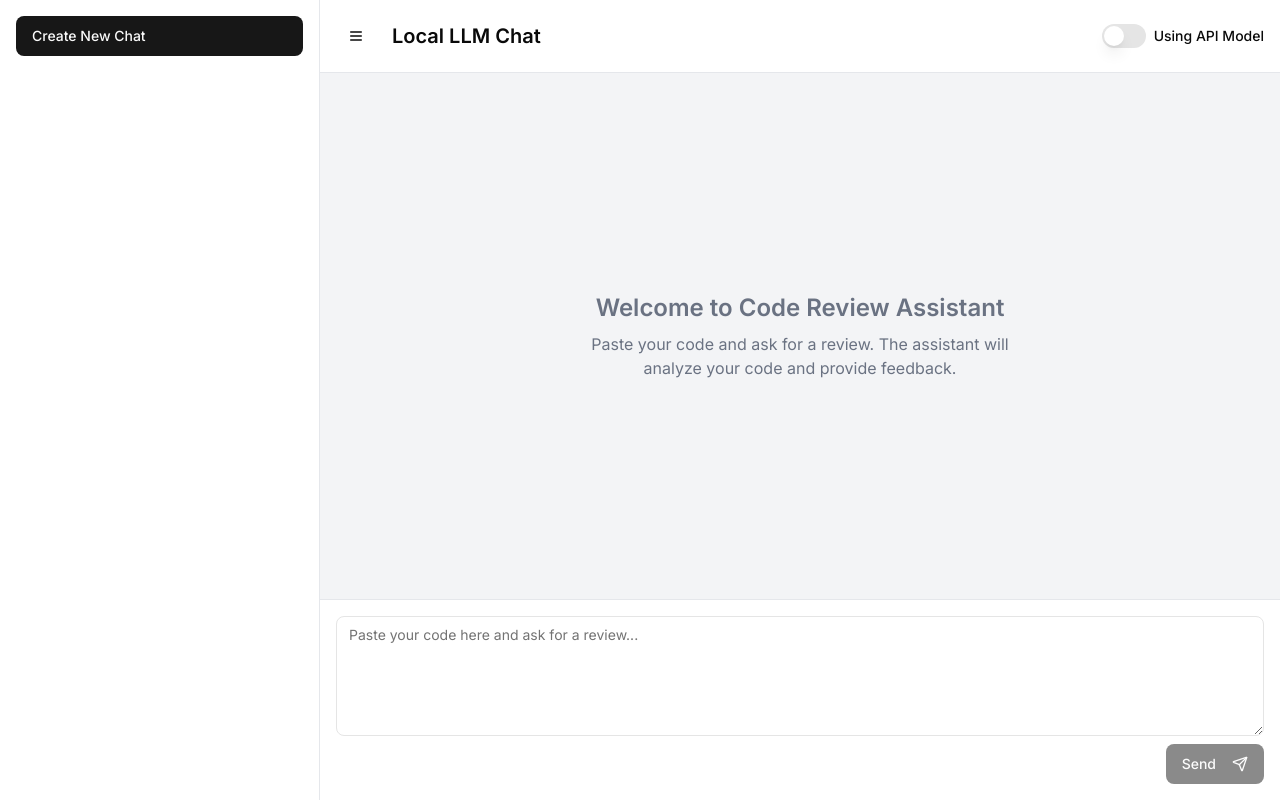
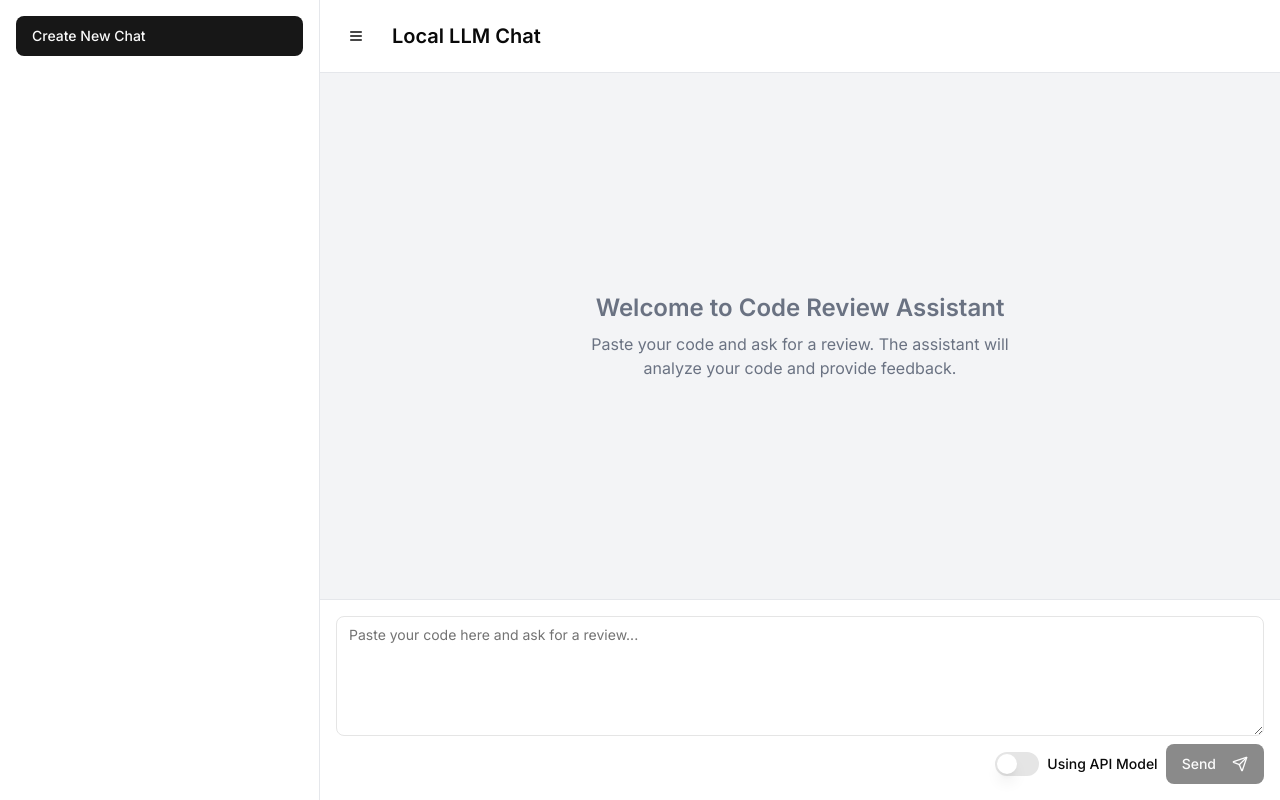
Before and after one commit to tiggercwh/local-llm-chat, a Next.js app: page /shared-layout in a window 1280 px wide. Built offline with nearby package versions, Linux system fonts and the light colour scheme.

Commit message:
refactor: move local llm toggle and state

```diff
--- a/app/shared-layout/chat/[id]/page.tsx
+++ b/app/shared-layout/chat/[id]/page.tsx
@@ -46,12 +46,7 @@ export default function ChatPage({
 
   return (
     <Layout>
-      <Chat
-        messages={messages}
-        setMessages={handleSetMessages}
-        isLocalModel={false}
-        chatId={id}
-      />
+      <Chat messages={messages} setMessages={handleSetMessages} chatId={id} />
     </Layout>
   );
 }
--- a/app/shared-layout/layout.tsx
+++ b/app/shared-layout/layout.tsx
@@ -3,7 +3,8 @@ import "../globals.css";
 import type { Metadata } from "next";
 import { Inter } from "next/font/google";
 import { ThemeProvider } from "@/components/theme-provider";
-import { ChatProvider } from "../../contexts/ChatContext";
+import { ChatProvider } from "@/contexts/ChatContext";
+import { ModelProvider } from "@/contexts/ModelContext";
 
 const inter = Inter({ subsets: ["latin"] });
 
@@ -20,6 +21,7 @@ export default function RootLayout({
   return (
     <html lang="en" suppressHydrationWarning>
       <body className={inter.className}>
+        <ModelProvider>
           <ThemeProvider
             attribute="class"
             defaultTheme="system"
@@ -28,6 +30,7 @@ export default function RootLayout({
           >
             <ChatProvider>{children}</ChatProvider>
           </ThemeProvider>
+        </ModelProvider>
       </body>
     </html>
   );
--- a/components/chat.tsx
+++ b/components/chat.tsx
@@ -8,28 +8,24 @@ import { Message } from "@/lib/types";
 import { Send } from "lucide-react";
 import { useLocalLLM } from "@/hooks/useLocalLLM";
 import { useRouter } from "next/navigation";
+import { useModelContext } from "@/contexts/ModelContext";
+import { ModelSelector } from "./model-selector";
 
 interface ChatProps {
   messages: Message[];
   setMessages: (messages: Message[]) => void;
-  isLocalModel: boolean;
   chatId?: string;
 }
 
-export function Chat({
-  isLocalModel,
-  chatId,
-  setMessages,
-  messages,
-}: ChatProps) {
+export function Chat({ chatId, setMessages, messages }: ChatProps) {
   const router = useRouter();
   const [input, setInput] = useState("");
   const [streamingContent, setStreamingContent] = useState("");
   const [isStreaming, setIsStreaming] = useState(false);
   const messagesEndRef = useRef<HTMLDivElement>(null);
-
+  const { isLocalLLM, setIsLocalLLM } = useModelContext();
   const { generateResponse, isLoading: isLocalLoading } = useLocalLLM();
-  const isLoading = isLocalModel ? isLocalLoading || isStreaming : isStreaming;
+  const isLoading = isLocalLLM ? isLocalLoading || isStreaming : isStreaming;
 
   const handleSubmit = useCallback(
     async (prompt: string) => {
@@ -47,7 +43,7 @@ export function Chat({
       setStreamingContent("");
 
       try {
-        if (isLocalModel) {
+        if (isLocalLLM) {
           // Local Model Logic
           generateResponse(
             updatedMessages,
@@ -111,7 +107,7 @@ export function Chat({
         setStreamingContent("");
       }
     },
-    [isLocalModel, chatId, router, messages, setMessages]
+    [isLocalLLM, chatId, router, messages, setMessages]
   );
 
   // Handle initial prompt on mount
@@ -192,7 +188,11 @@ export function Chat({
             className="min-h-[120px] resize-y font-mono"
             disabled={isLoading}
           />
-          <div className="flex justify-end">
+          <div className="flex justify-end space-x-2">
+            <ModelSelector
+              isLocalModel={isLocalLLM}
+              onTypeChange={setIsLocalLLM}
+            />
             <Button type="submit" disabled={isLoading || !input.trim()}>
               {isLoading ? "Processing..." : "Send"}
               {!isLoading && <Send className="ml-2 h-4 w-4" />}
--- a/components/home-chat.tsx
+++ b/components/home-chat.tsx
@@ -9,11 +9,15 @@ import { Send } from "lucide-react";
 import { useRouter } from "next/navigation";
 import { useChat } from "@/contexts/ChatContext";
 import { v4 as uuidv4 } from "uuid";
+import { ModelSelector } from "./model-selector";
+import { useModelContext } from "@/contexts/ModelContext";
 
 export function HomeChat() {
   const router = useRouter();
   const [input, setInput] = useState("");
   const { addChatHistory } = useChat();
+  const { isLocalLLM, setIsLocalLLM } = useModelContext();
+
   const messagesEndRef = useRef<HTMLDivElement>(null);
 
   const handleSubmit = async (prompt: string) => {
@@ -66,7 +70,11 @@ export function HomeChat() {
             placeholder="Paste your code here and ask for a review..."
             className="min-h-[120px] resize-y font-mono"
           />
-          <div className="flex justify-end">
+          <div className="flex justify-end space-x-2">
+            <ModelSelector
+              isLocalModel={isLocalLLM}
+              onTypeChange={setIsLocalLLM}
+            />
             <Button type="submit" disabled={!input.trim()}>
               Send
               <Send className="ml-2 h-4 w-4" />
--- a/components/layout.tsx
+++ b/components/layout.tsx
@@ -3,7 +3,6 @@
 import { useState } from "react";
 import { Button } from "@/components/ui/button";
 import { Menu } from "lucide-react";
-import { ModelSelector } from "@/components/model-selector";
 import { ChatHistoryArea } from "@/components/chat-history-area";
 import { useChat } from "@/contexts/ChatContext";
 
@@ -14,7 +13,6 @@ interface LayoutProps {
 
 export function Layout({ children, currentChatId }: LayoutProps) {
   const [sidebarOpen, setSidebarOpen] = useState<boolean>(true);
-  const [isLocalModel, setIsLocalModel] = useState<boolean>(false);
   const { chatHistories } = useChat();
 
   return (
@@ -46,12 +44,7 @@ export function Layout({ children, currentChatId }: LayoutProps) {
             </Button>
             <h1 className="ml-4 text-xl font-semibold">Local LLM Chat</h1>
           </div>
-          <ModelSelector
-            isLocalModel={isLocalModel}
-            onTypeChange={setIsLocalModel}
-          />
         </header>
-
         {children}
       </div>
     </div>
--- /dev/null
+++ b/contexts/ModelContext.tsx
@@ -0,0 +1,28 @@
+"use client";
+
+import React, { createContext, useContext, useState } from "react";
+
+interface ModelContextType {
+  isLocalLLM: boolean;
+  setIsLocalLLM: (value: boolean) => void;
+}
+
+const ModelContext = createContext<ModelContextType | undefined>(undefined);
+
+export function ModelProvider({ children }: { children: React.ReactNode }) {
+  const [isLocalLLM, setIsLocalLLM] = useState(false);
+
+  return (
+    <ModelContext.Provider value={{ isLocalLLM, setIsLocalLLM }}>
+      {children}
+    </ModelContext.Provider>
+  );
+}
+
+export function useModelContext() {
+  const context = useContext(ModelContext);
+  if (context === undefined) {
+    throw new Error("useModel must be used within a ModelProvider");
+  }
+  return context;
+}
--- a/hooks/useLocalLLM.ts
+++ b/hooks/useLocalLLM.ts
@@ -1,4 +1,4 @@
-import { useEffect, useRef, useState } from "react";
+import { useRef, useState } from "react";
 import * as webllm from "@mlc-ai/web-llm";
 import { Message } from "@/lib/types";
 
@@ -6,8 +6,7 @@ export function useLocalLLM() {
   const engineRef = useRef<webllm.MLCEngine | null>(null);
   const [isLoading, setIsLoading] = useState(false);
 
-  // Initialize WebLLM on mount
-  useEffect(() => {
+  // Initialize WebLLM
   async function initWebLLM() {
     try {
       console.log("Initializing WebLLM...");
@@ -31,8 +30,6 @@ export function useLocalLLM() {
       console.error("Error initializing WebLLM:", error);
     }
   }
-    initWebLLM();
-  }, []);
 
   // Function to generate response using local LLM
   const generateResponse = async (
@@ -41,6 +38,9 @@ export function useLocalLLM() {
     onFinish: (msg: string) => void
   ) => {
     setIsLoading(true);
+    if (!engineRef.current) {
+      await initWebLLM();
+    }
     let curMessage = "";
 
     try {
```
Lines whose indentation alone changed are shown as unchanged.
